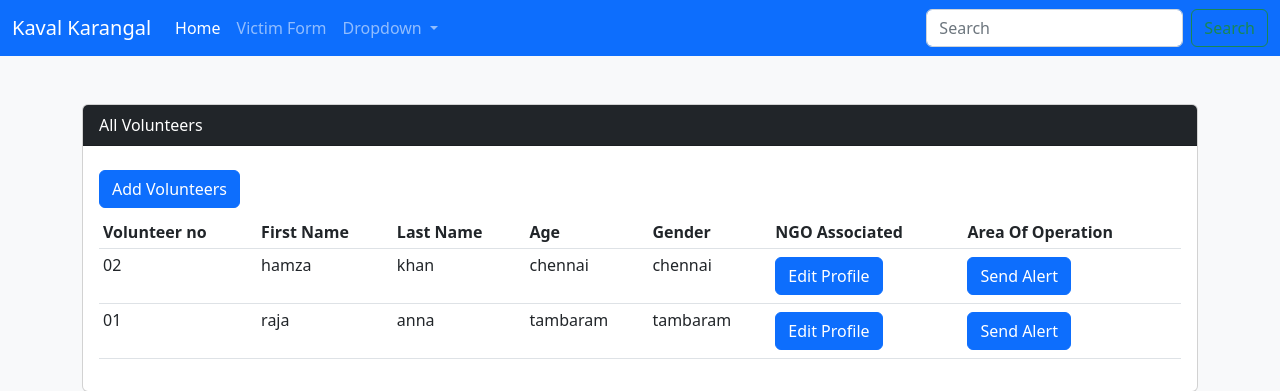
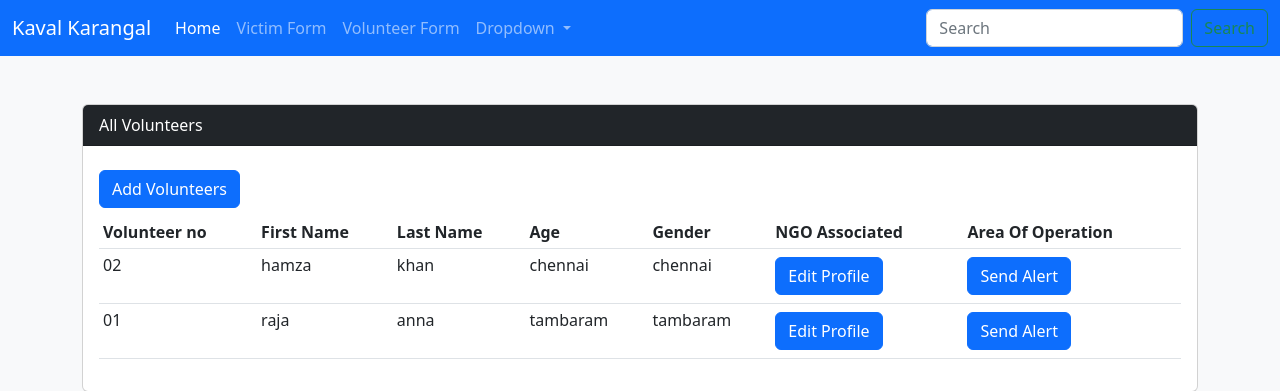
Before and after one commit to RudranshPandey/prakash-django-ver, a Django app: page /volunteers/index in a window 1280 px wide. Shown: the top 391 px of the page. Run offline with Django 3.2, Linux system fonts and the light colour scheme; data comes from the database, SQL or seed files in the repository; some libraries are stand-ins or nearby versions.

Commit message:
Added volunteers index page

```diff
--- a/templates/layout/navbar.html
+++ b/templates/layout/navbar.html
@@ -12,15 +12,18 @@
         <li class="nav-item">
           <a class="nav-link" href="#">Victim Form</a>
         </li>
+        <li class="nav-item">
+          <a class="nav-link" href="#">Volunteer Form</a>
+        </li>
         <li class="nav-item dropdown">
           <a class="nav-link dropdown-toggle" href="#" role="button" data-bs-toggle="dropdown" aria-expanded="true">
             Dropdown
           </a>
           <ul class="dropdown-menu">
-            <li><a class="dropdown-item" href="#">Action</a></li>
-            <li><a class="dropdown-item" href="#">Another action</a></li>
+            <li><a class="dropdown-item" href="#">Home</a></li>
+            <li><a class="dropdown-item" href="#">Victim Profile</a></li>
             <li><hr class="dropdown-divider"></li>
-            <li><a class="dropdown-item" href="#">Something else here</a></li>
+            <li><a class="dropdown-item" href="#">Volunteer Profile</a></li>
           </ul>
         </li>
       </ul>
--- a/volunteers/admin.py
+++ b/volunteers/admin.py
@@ -1,7 +1,8 @@
 from django.contrib import admin
 from .models import volunteer_profiles
 
-admin.site.register(volunteer_profiles)
-class All_Profile(admin.ModelAdmin):
+#admin.site.register(volunteer_profiles)
+class volunteer_profile(admin.ModelAdmin):
     list_display = ['volunteer_no','first_name','last_name']
 # Register your models here.
+admin.site.register(volunteer_profiles,volunteer_profile)
--- a/volunteers/templates/volunteers/index.html
+++ b/volunteers/templates/volunteers/index.html
@@ -28,7 +28,7 @@
                         <td>{{volunteer.last_name}}</td>
                         <td>{{volunteer.ngo_association }}</td>
                         <td>{{volunteer.area_of_operation }}</td>
-                        <td> <a class="btn btn-primary my-1" href="{% url 'volunteers:update_view' volunteers.id %}">Edit Profile</a></td>
+                        <td> <a class="btn btn-primary my-1" href="{% url 'volunteers:update_view' volunteer.id %}">Edit Profile</a></td>
                         <td> <a class="btn btn-primary my-1" href="{% url 'volunteers:add' %}">Send Alert</a></td>
 
                     </tr>
--- a/volunteers/urls.py
+++ b/volunteers/urls.py
@@ -7,6 +7,6 @@ app_name = "volunteers"
 urlpatterns = [
     path("add",addvolunteer,name="add"),
     path("index",index,name="index"),
-    path("update/<int:pk>/",update_view,name="update_view"),
+    path("update/<int:pk>/",update_view,name="update_view")
     #path('update/<int:pk>/',views.update_view, name='update_view')
 ]
--- a/volunteers/views.py
+++ b/volunteers/views.py
@@ -18,7 +18,7 @@ def index(request):
     volunteers = volunteer_profiles.objects.all().order_by('-volunteer_no')
     return render(request,"volunteers/index.html",{"volunteers":volunteers})
 
-def update_view(request, pk):
+def update_view(request,pk):
     object = get_object_or_404(volunteer_profiles,pk=pk)  # Use the passed pk argument instead of hardcoding it
     if request.method == "POST":
         form = volunteerform(request.POST, request.FILES, instance=object)
```
